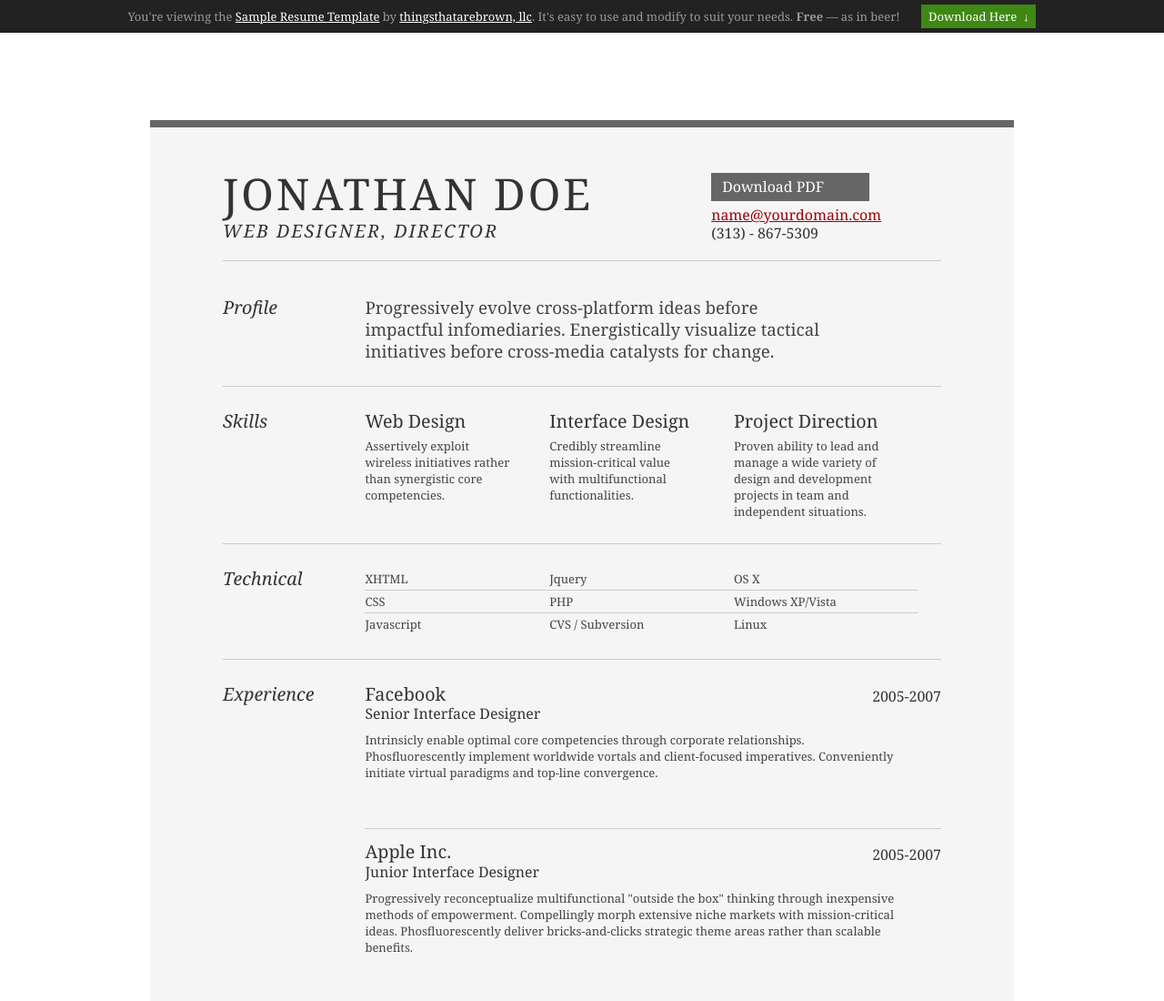
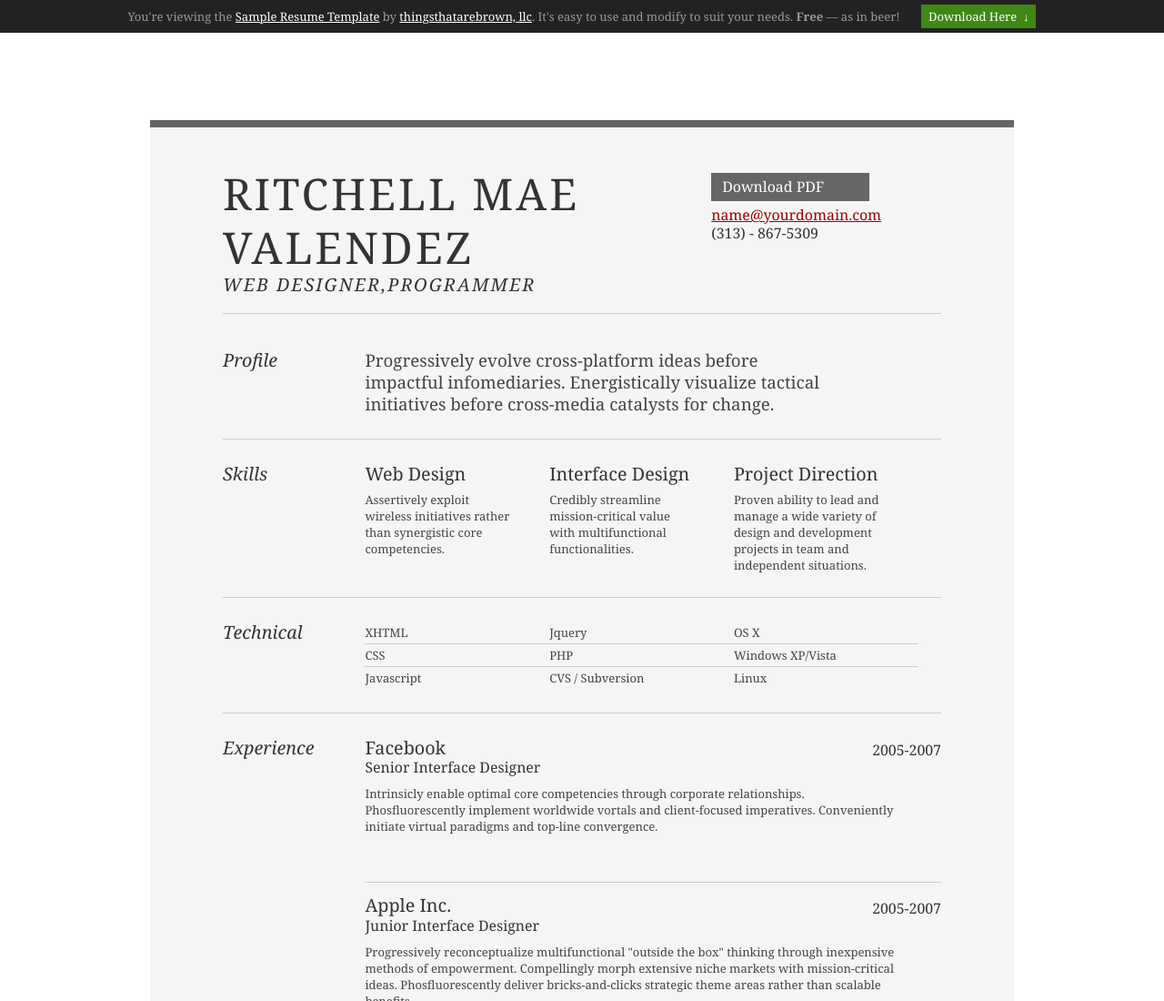
Before and after one commit to CHELLn05/CHELLn05.github.io, a plain HTML site: page index.html in a window 1280 px wide. Shown: the top 1100 px of the page at 91% size. Drawn offline with Linux system fonts and the light colour scheme.

Commit message:
updated index.html

```diff
--- a/index.html
+++ b/index.html
@@ -2,7 +2,7 @@
 <html>
 <head>
 
-	<title>Ritchell Mae Valendez | Web Designer, Director | name@yourdomain.com</title>
+	<title>Ritchell Mae Valendez | Programmer | name@yourdomain.com</title>
 	<meta http-equiv="content-type" content="text/html; charset=utf-8" />
 
 	<meta name="keywords" content="" />
@@ -52,12 +52,13 @@
 		<div id="hd">
 			<div class="yui-gc">
 				<div class="yui-u first">
-					<h1>Jonathan Doe</h1>
-					<h2>Web Designer, Director</h2>
+					<h1>Ritchell Mae Valendez</h1>
+					<h2>Web Designer,Programmer</h2>
 				</div>
 
 				<div class="yui-u">
 					<div class="contact-info">
+
 						<h3><a id="pdf" href="#">Download PDF</a></h3>
 						<h3><a href="mailto:name@yourdomain.com">name@yourdomain.com</a></h3>
 						<h3>(313) - 867-5309</h3>
```
